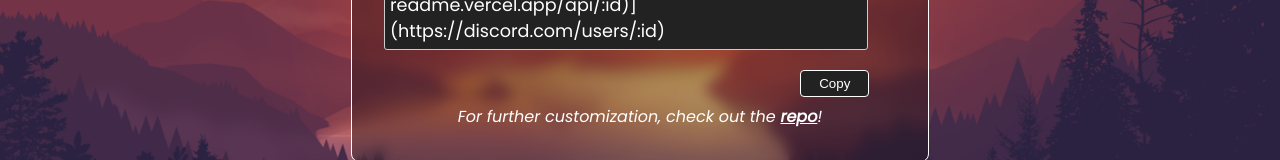
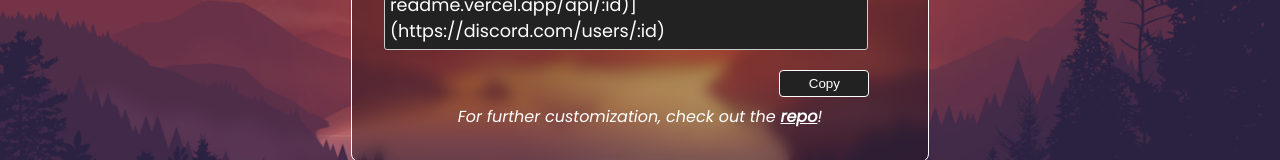
Before and after one commit to cnrad/lanyard-profile-readme, a Next.js app: page / in a window 1280 px wide. Shown: the part 484-644 px from the top of the page. Built offline with nearby package versions, Linux system fonts and the light colour scheme.

Commit message:
Feat: :weary:

```diff
--- a/pages/index.tsx
+++ b/pages/index.tsx
@@ -176,6 +176,7 @@ const StupidBtn = styled.button`
     border: #fff solid 1px;
     border-radius: 4px;
     color: #fff;
+    min-width: 90px;
 
     &:active {
         opacity: 0.5;
```
